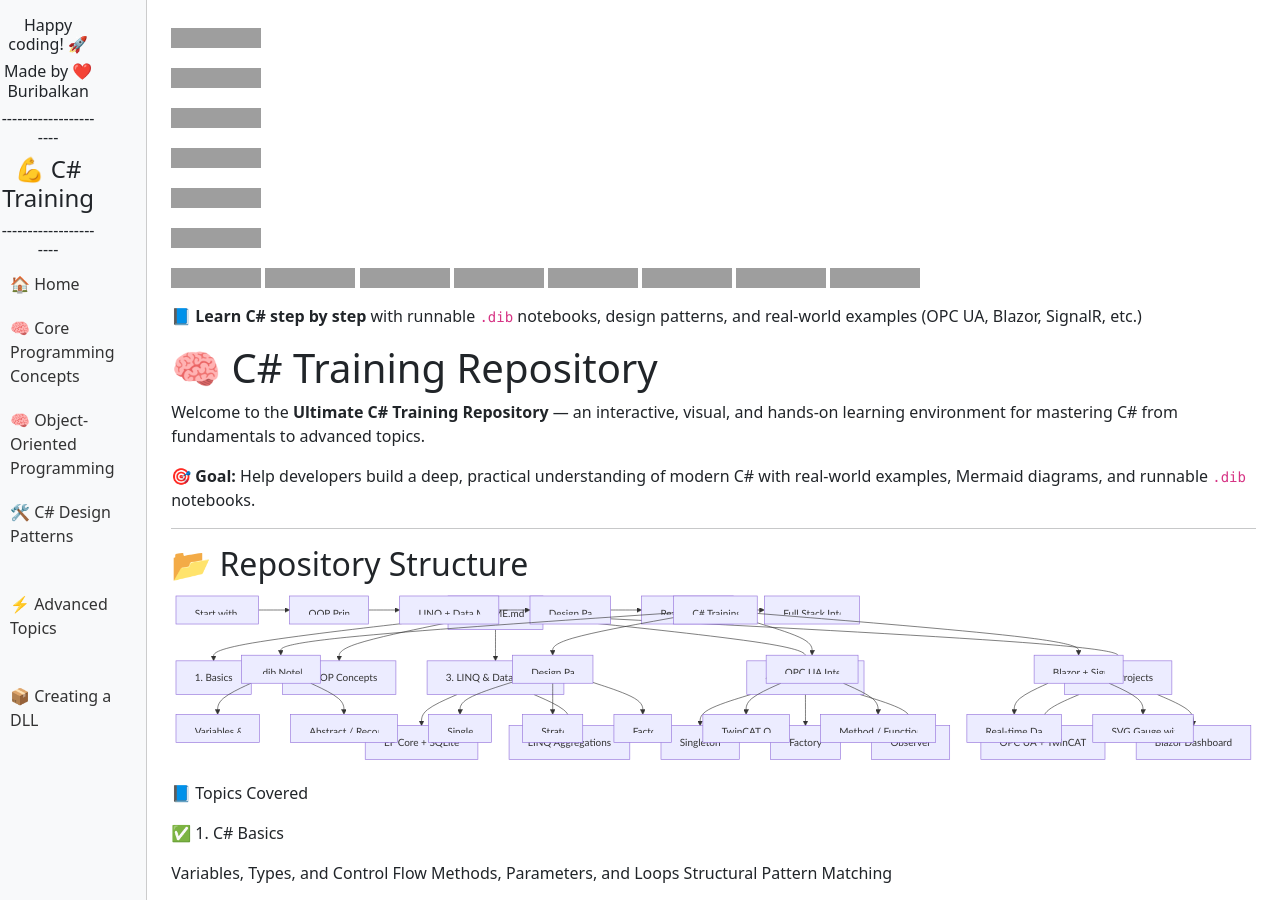
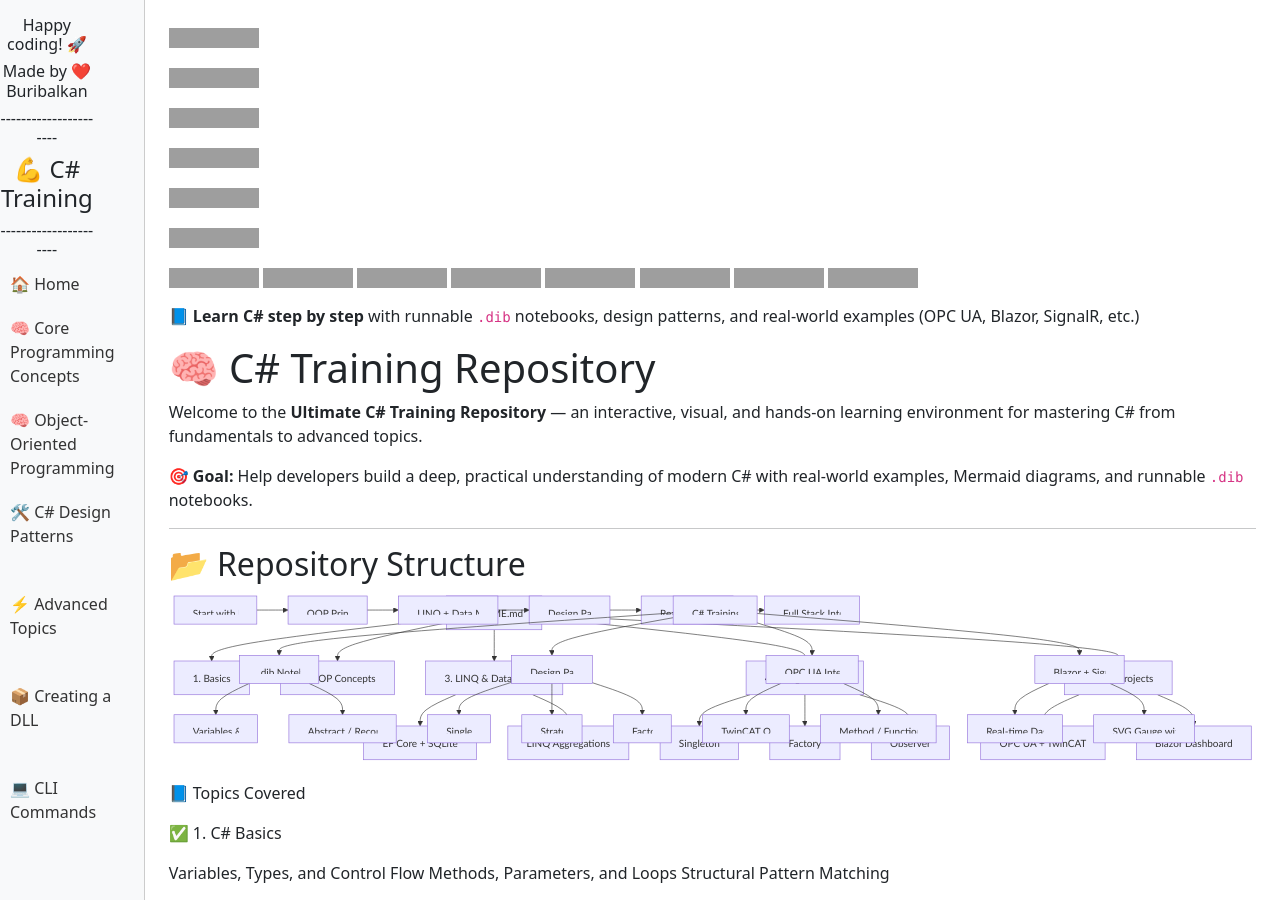
Before and after one commit to buribalkan/C-SHARP-Training, a Jekyll site: the page built from README.md, in a window 1280 px wide and 900 px high. Built offline with Jekyll 4.4.1, drawn with Linux system fonts in a browser that asks for light colours; nearby versions of some CDN libraries; our own code applies the rules of GitHub Pages for plain Markdown files; grey boxes are pictures that could not be loaded.

Commit message:
Update sidebar.html

```diff
--- a/_includes/sidebar.html
+++ b/_includes/sidebar.html
@@ -9,7 +9,7 @@
 
     <!-- Core Programming Concepts -->
     <li class="nav-item">
-      <a class="nav-link collapsed" data-bs-toggle="collapse" href="#coreConcepts" role="button" aria-expanded="false" aria-controls="coreConcepts">
+      <a class="nav-link collapsed" data-toggle="collapse" href="#coreConcepts" role="button" aria-expanded="false" aria-controls="coreConcepts">
         🧠 Core Programming Concepts
       </a>
       <div class="collapse" id="coreConcepts">
@@ -29,7 +29,7 @@
 
     <!-- Object-Oriented Programming -->
     <li class="nav-item">
-      <a class="nav-link collapsed" data-bs-toggle="collapse" href="#OOP" role="button" aria-expanded="false" aria-controls="OOP">
+      <a class="nav-link collapsed" data-toggle="collapse" href="#OOP" role="button" aria-expanded="false" aria-controls="OOP">
         🧠 Object-Oriented Programming
       </a>
       <div class="collapse" id="OOP">
@@ -50,7 +50,7 @@
 
     <!-- Design Patterns -->
     <li class="nav-item">
-      <a class="nav-link collapsed" data-bs-toggle="collapse" href="#designPatterns" role="button" aria-expanded="false" aria-controls="designPatterns">
+      <a class="nav-link collapsed" data-toggle="collapse" href="#designPatterns" role="button" aria-expanded="false" aria-controls="designPatterns">
         🛠️ C# Design Patterns
       </a>
       <div class="collapse" id="designPatterns">
@@ -66,7 +66,7 @@
 
     <!-- Advanced Topics -->
     <li class="nav-item">
-      <a class="nav-link collapsed" data-bs-toggle="collapse" href="#advancedTopics" role="button" aria-expanded="false" aria-controls="advancedTopics">
+      <a class="nav-link collapsed" data-toggle="collapse" href="#advancedTopics" role="button" aria-expanded="false" aria-controls="advancedTopics">
         ⚡ Advanced Topics
       </a>
       <div class="collapse" id="advancedTopics">
@@ -87,4 +87,17 @@
 
     <!-- CLI Commands -->
     <li class="nav-item">
-      <a class="nav-link collapsed" data-bs-toggle="collapse" href="#cliCommands" role="button" aria-expanded="false" aria-controls="cliCommands">
+      <a class="nav-link collapsed" data-toggle="collapse" href="#cliCommands" role="button" aria-expanded="false" aria-controls="cliCommands">
+        💻 CLI Commands
+      </a>
+      <div class="collapse" id="cliCommands">
+        <ul class="nav flex-column pl-3">
+          <li class="nav-item"><a class="nav-link" href="{{ site.baseurl }}/CLI-Commands">dotnet CLI</a></li>
+          <li class="nav-item"><a class="nav-link" href="{{ site.baseurl }}/CLI-Commands-dotnet-ef">dotnet ef CLI</a></li>
+          <li class="nav-item"><a class="nav-link" href="{{ site.baseurl }}/CLI-Commands-ASP-NET-Core">ASP.NET Core CLI</a></li>
+        </ul>
+      </div>
+    </li>
+
+  </ul>
+</div>
```
